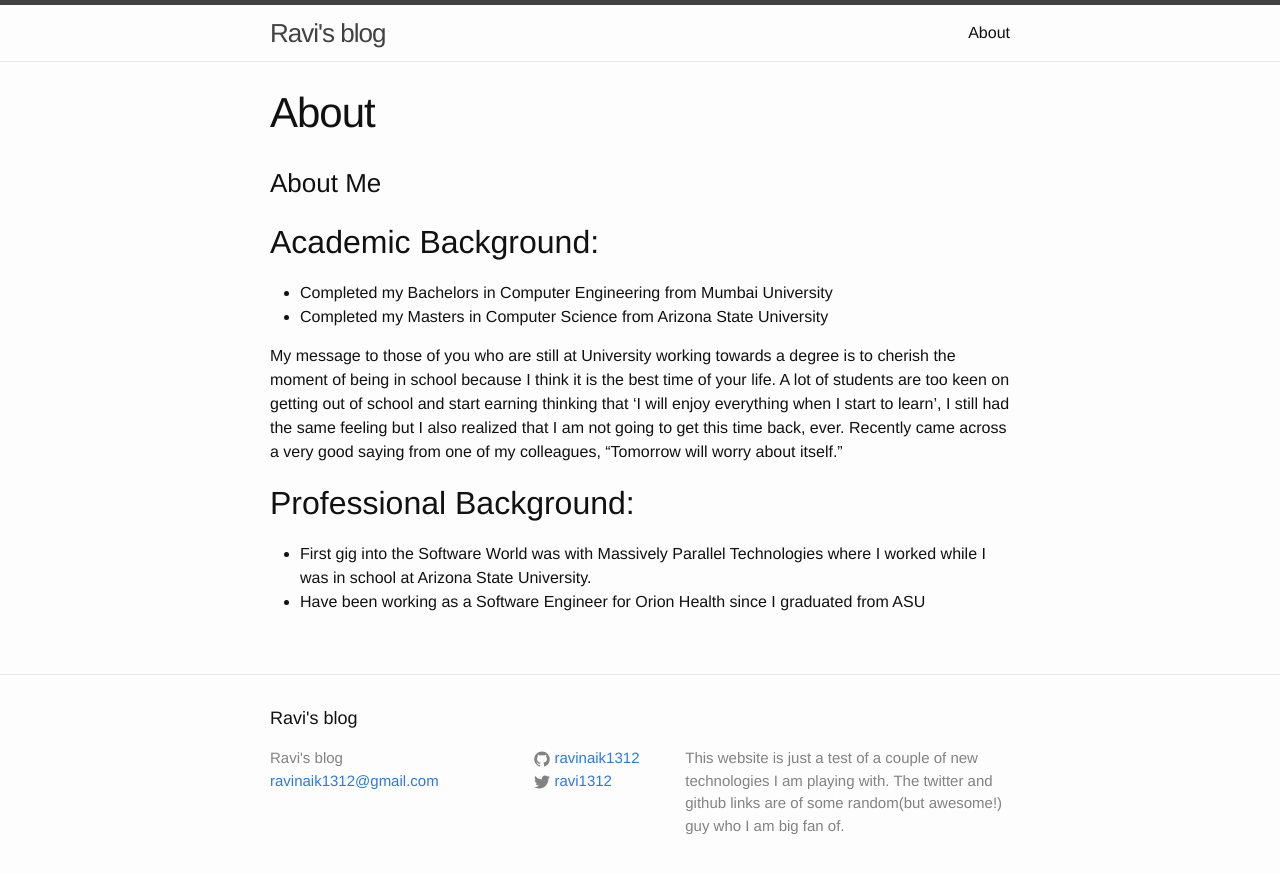
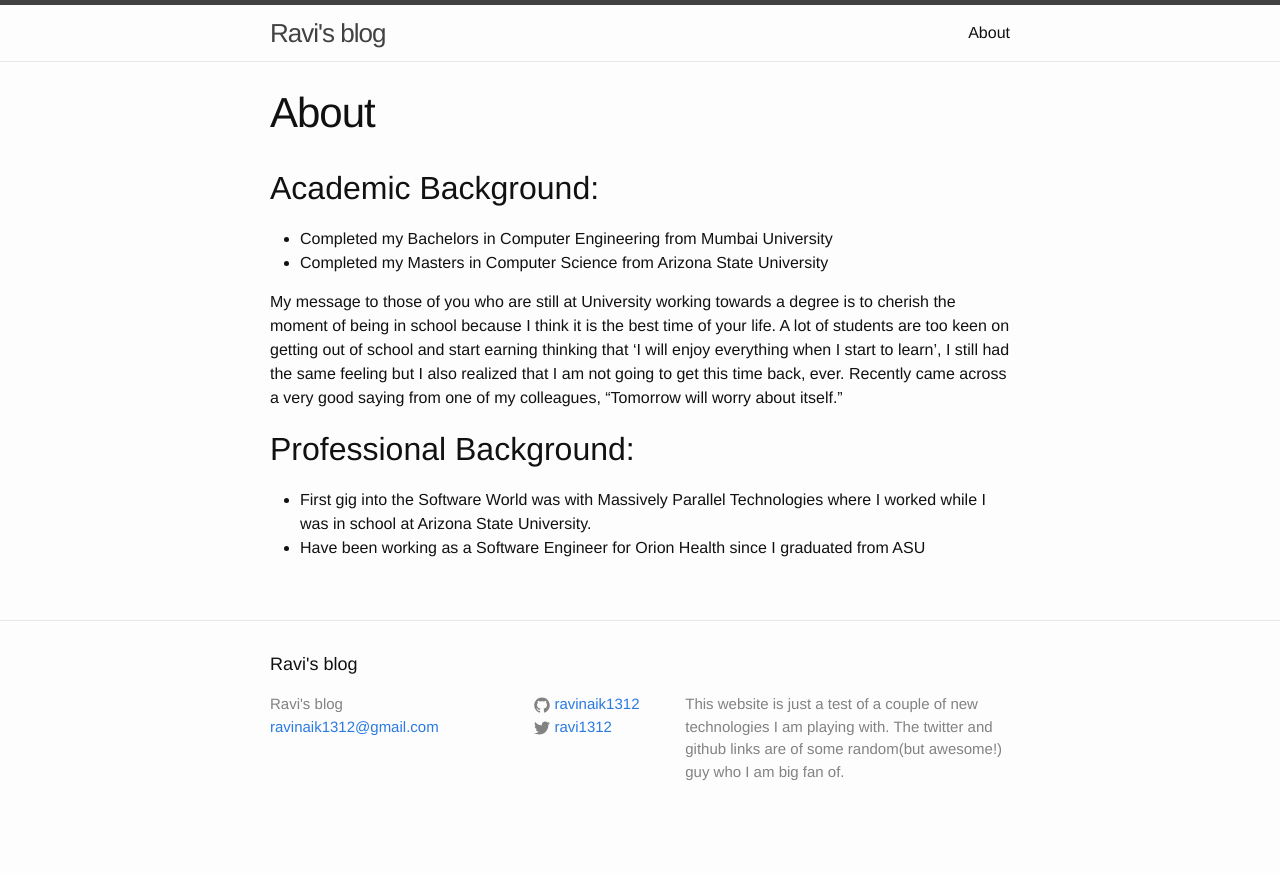
Before and after one commit to ravinaik1312/ravinaik1312.github.io, a Jekyll site: the page built from about.md, in a window 1280 px wide. Shown: the top 873 px of the page. Built offline with Jekyll 4.4.1, drawn with Linux system fonts in a browser that asks for light colours.

Commit message:
removing redundant about me title

```diff
--- a/about.md
+++ b/about.md
@@ -3,8 +3,6 @@ layout: page
 title: About
 permalink: /about/
 ---
-
-### About Me
 
 ## Academic Background:
 
```
